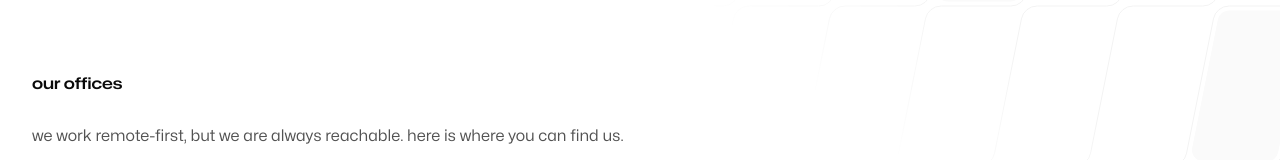
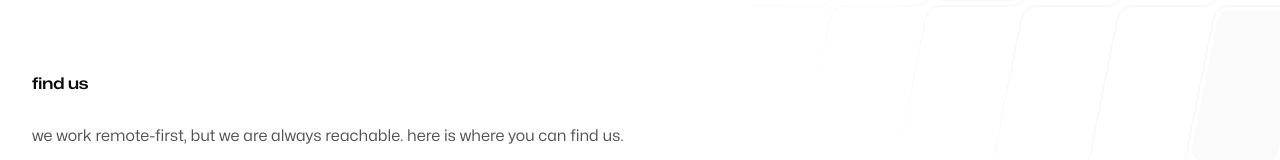
Before and after one commit to in-th3-l00p/inth3loop, a Next.js app: page /contact in a window 1280 px wide. Shown: the part 546-706 px from the top of the page. Built offline with nearby package versions, Linux system fonts and the light colour scheme.

Commit message:
small details

```diff
--- a/src/app/contact/page.tsx
+++ b/src/app/contact/page.tsx
@@ -13,7 +13,7 @@ function ContactDetails() {
   return (
     <FadeIn>
       <h2 className="font-display text-base font-semibold text-neutral-950">
-        our offices
+        find us
       </h2>
       <p className="mt-6 text-base text-neutral-600">
         we work remote-first, but we are always reachable. here is where
--- a/src/components/ContactSection.tsx
+++ b/src/components/ContactSection.tsx
@@ -19,7 +19,7 @@ export function ContactSection() {
             </div>
             <div className="mt-10 border-t border-white/10 pt-10">
               <h3 className="font-display text-base font-semibold text-white">
-                our offices
+                find us
               </h3>
               <Offices
                 invert
--- a/src/components/RootLayout.tsx
+++ b/src/components/RootLayout.tsx
@@ -239,7 +239,7 @@ function RootLayoutInner({ children }: { children: React.ReactNode }) {
                 <div className="grid grid-cols-1 gap-y-10 pt-10 pb-16 sm:grid-cols-2 sm:pt-16">
                   <div>
                     <h2 className="font-display text-base font-semibold text-white">
-                      our offices
+                      find us
                     </h2>
                     <Offices
                       invert
```
Also changed, not shown: src/app/icon.svg (added), 1 other file (tests, documents, lock files or other folders).
